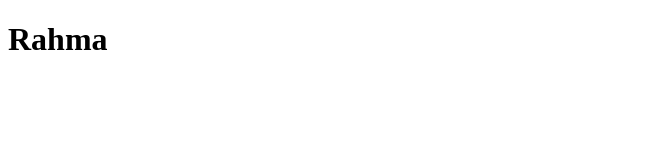
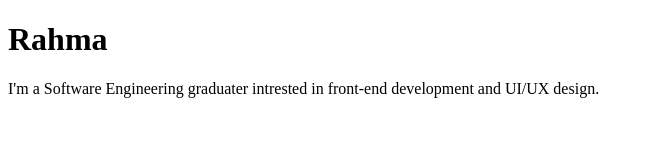
Before and after one commit to Rahma-21/Frontend-workshop, a plain HTML site: page index.html in a window 1280 px wide. Shown: the whole page, without its empty margins (0-654 px from the left). Drawn offline with Linux system fonts and the light colour scheme.

Commit message:
add: short description  about me

```diff
--- a/index.html
+++ b/index.html
@@ -7,5 +7,8 @@
 </head>
 <body>
     <h1>Rahma</h1>
+    <p>
+        I'm a Software Engineering graduater intrested in front-end development and UI/UX design.
+    </p>
 </body>
 </html>
```
